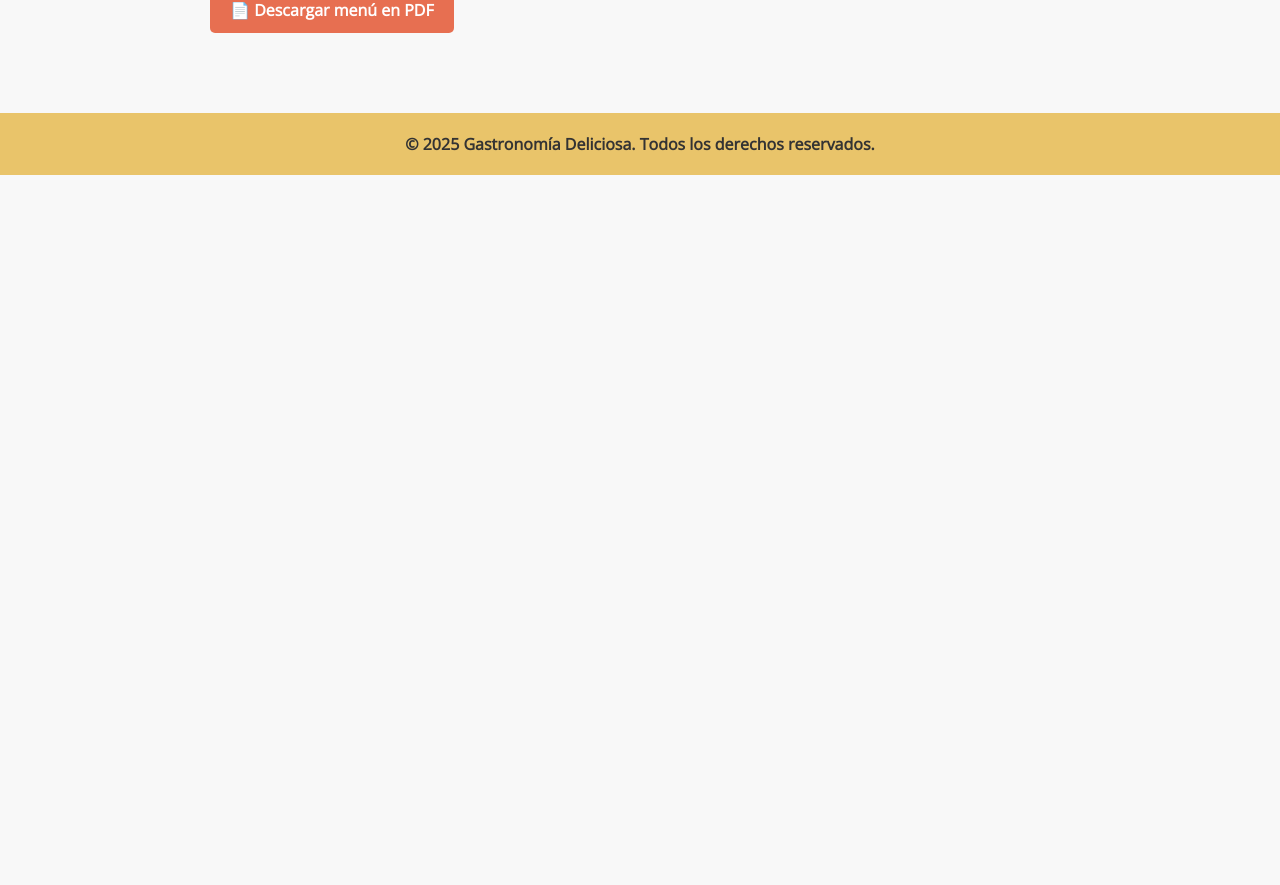
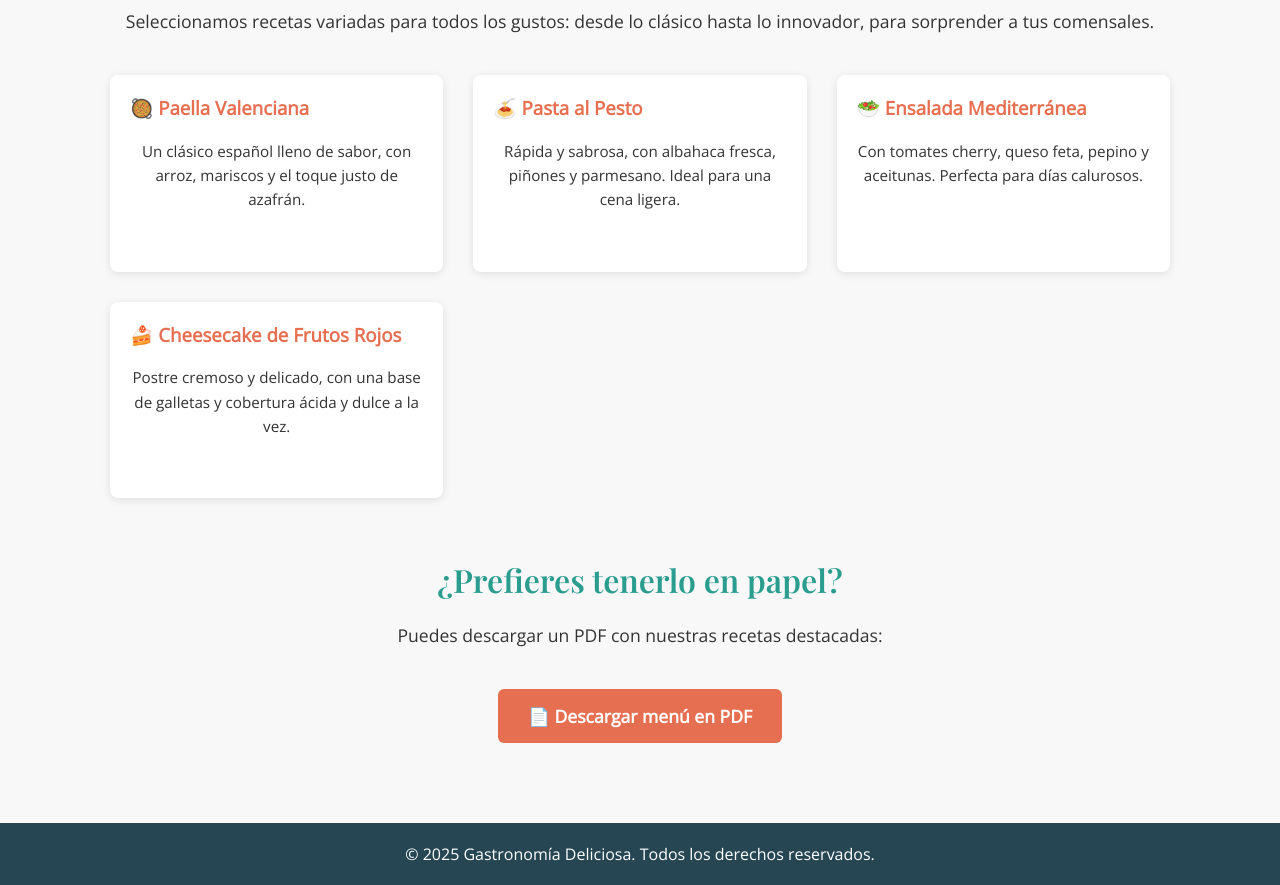
Before and after one commit to 25112777-hash/proyfin, a plain HTML site: page recetas.html in a window 1280 px wide. Shown: the part 425-1310 px from the top of the page. Before the commit the page ends 800 px from the top, so only its background shows below. Drawn offline with nearby package versions, Linux system fonts and the light colour scheme.

Commit message:
Update recetas.html

```diff
--- a/recetas.html
+++ b/recetas.html
@@ -1,11 +1,12 @@
 <!DOCTYPE html>
 <html lang="es">
 <head>
-    <meta charset="UTF-8">
-    <meta name="viewport" content="width=device-width, initial-scale=1.0">
+    <meta charset="UTF-8" />
+    <meta name="viewport" content="width=device-width, initial-scale=1.0" />
     <title>Recetas - Gastronomía Deliciosa</title>
 
-    <link href="https://fonts.googleapis.com/css2?family=Playfair+Display:wght@600&family=Open+Sans&display=swap" rel="stylesheet">
+    <!-- Google Fonts -->
+    <link href="https://fonts.googleapis.com/css2?family=Playfair+Display:wght@600&family=Open+Sans&display=swap" rel="stylesheet" />
 
     <style>
         * {
@@ -21,7 +22,7 @@
 
         header {
             background-color: #2a9d8f;
-            padding: 40px 20px;
+            padding: 50px 20px;
             color: white;
             text-align: center;
         }
@@ -29,7 +30,7 @@
         header h1 {
             font-family: 'Playfair Display', serif;
             font-size: 3em;
-            margin: 0;
+            margin-bottom: 10px;
         }
 
         nav {
@@ -51,25 +52,66 @@
         }
 
         main {
+            max-width: 1100px;
+            margin: 0 auto;
             padding: 40px 20px;
-            max-width: 900px;
-            margin: 0 auto;
         }
 
         main h2 {
             font-family: 'Playfair Display', serif;
             font-size: 2em;
             color: #2a9d8f;
+            text-align: center;
+            margin-bottom: 20px;
+        }
+
+        main p {
+            font-size: 1.1em;
+            line-height: 1.6;
+            text-align: center;
+            margin-bottom: 40px;
+        }
+
+        .recipe-grid {
+            display: grid;
+            grid-template-columns: repeat(auto-fit, minmax(280px, 1fr));
+            gap: 30px;
+        }
+
+        .recipe-card {
+            background-color: white;
+            border-radius: 8px;
+            box-shadow: 0 2px 8px rgba(0,0,0,0.1);
+            padding: 20px;
+            transition: transform 0.2s;
+        }
+
+        .recipe-card:hover {
+            transform: translateY(-5px);
+        }
+
+        .recipe-card h3 {
+            color: #e76f51;
+            margin-top: 0;
+        }
+
+        .recipe-card p {
+            font-size: 0.95em;
+        }
+
+        .download-section {
+            text-align: center;
+            margin-top: 60px;
         }
 
         .download-btn {
             display: inline-block;
-            margin-top: 20px;
-            padding: 12px 20px;
+            padding: 15px 30px;
             background-color: #e76f51;
             color: white;
             text-decoration: none;
-            border-radius: 5px;
+            border-radius: 6px;
+            font-size: 1.1em;
             font-weight: bold;
             transition: background 0.3s;
         }
@@ -79,11 +121,10 @@
         }
 
         footer {
-            background-color: #e9c46a;
+            background-color: #264653;
+            color: white;
             text-align: center;
             padding: 20px;
-            color: #333;
-            font-weight: bold;
             margin-top: 40px;
         }
     </style>
@@ -91,7 +132,8 @@
 <body>
 
     <header>
-        <h1>Recetas</h1>
+        <h1>Recetas Deliciosas</h1>
+        <p>Descubre platos increíbles y cocina como un experto</p>
     </header>
 
     <nav>
@@ -103,9 +145,32 @@
 
     <main>
         <h2>Explora nuestras mejores recetas</h2>
-        <p>Te ofrecemos una variedad de recetas deliciosas para todo tipo de ocasión. Desde platos tradicionales hasta opciones gourmet.</p>
+        <p>Seleccionamos recetas variadas para todos los gustos: desde lo clásico hasta lo innovador, para sorprender a tus comensales.</p>
 
-        <a href="menu1.pdf" class="download-btn" download>📄 Descargar menú en PDF</a>
+        <div class="recipe-grid">
+            <div class="recipe-card">
+                <h3>🥘 Paella Valenciana</h3>
+                <p>Un clásico español lleno de sabor, con arroz, mariscos y el toque justo de azafrán.</p>
+            </div>
+            <div class="recipe-card">
+                <h3>🍝 Pasta al Pesto</h3>
+                <p>Rápida y sabrosa, con albahaca fresca, piñones y parmesano. Ideal para una cena ligera.</p>
+            </div>
+            <div class="recipe-card">
+                <h3>🥗 Ensalada Mediterránea</h3>
+                <p>Con tomates cherry, queso feta, pepino y aceitunas. Perfecta para días calurosos.</p>
+            </div>
+            <div class="recipe-card">
+                <h3>🍰 Cheesecake de Frutos Rojos</h3>
+                <p>Postre cremoso y delicado, con una base de galletas y cobertura ácida y dulce a la vez.</p>
+            </div>
+        </div>
+
+        <div class="download-section">
+            <h2>¿Prefieres tenerlo en papel?</h2>
+            <p>Puedes descargar un PDF con nuestras recetas destacadas:</p>
+            <a href="menu1.pdf" class="download-btn" download>📄 Descargar menú en PDF</a>
+        </div>
     </main>
 
     <footer>
```
